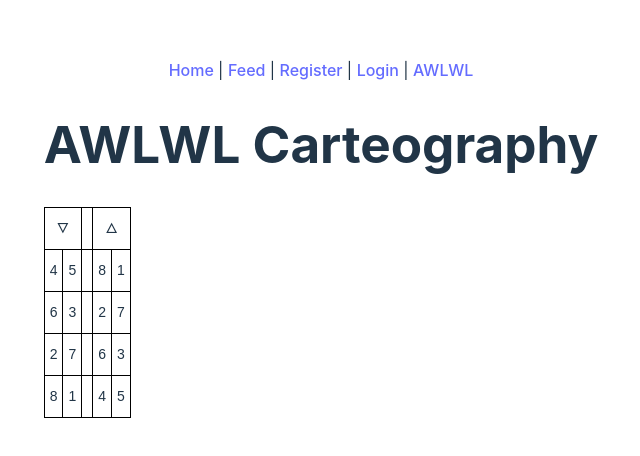
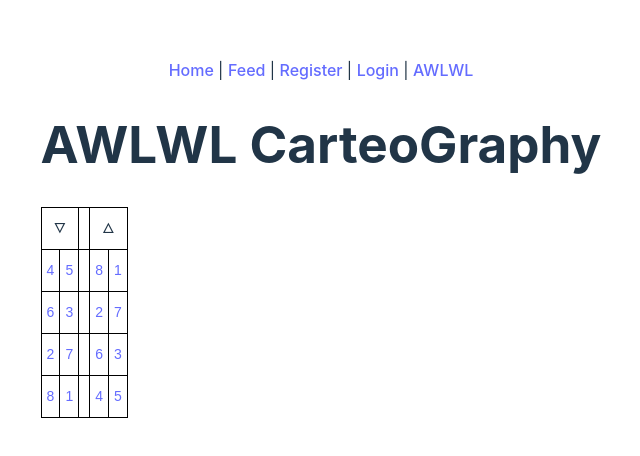
Before and after one commit to BBuchholz/fearlessly-antediluvial-valley, a Vue app: page /awlwl in a window 1280 px wide. Shown: the part 162-618 px from the top of the page, without its empty margins (319-959 px from the left). Built offline with nearby package versions, Linux system fonts and the light colour scheme.

Commit message:
Add mats

```diff
--- a/src/main.js
+++ b/src/main.js
@@ -3,34 +3,7 @@ import './style.css'
 import App from './App.vue'
 import router from "./router";
 
-// Import the functions you need from the SDKs you need
-import { initializeApp } from "firebase/app";
-import { getAnalytics } from "firebase/analytics";
-// TODO: Add SDKs for Firebase products that you want to use
-// https://firebase.google.com/docs/web/setup#available-libraries
-
-// Your web app's Firebase configuration
-// For Firebase JS SDK v7.20.0 and later, measurementId is optional
-const firebaseConfig = {
-  apiKey: "AIzaSyDsnPaJiBvlBtXuk7XjyqEmTppS1Tym3ak",
-  authDomain: "tutorial-vue-firebase-auth.firebaseapp.com",
-  projectId: "tutorial-vue-firebase-auth",
-  storageBucket: "tutorial-vue-firebase-auth.appspot.com",
-  messagingSenderId: "37053177347",
-  appId: "1:37053177347:web:0321fa2a5658fa49e9f836",
-  measurementId: "G-E0X8DTVQQ3"
-};
-
-// Initialize Firebase, adapted to reflect the tutorial at
-// https://learnvue.co/articles/vue-firebase-authentication#adding-firebase-to-vue-3
-// const app already in use, but tutorial just calls without storing
-const fireBaseApp = initializeApp(firebaseConfig);
-
 const app = createApp(App);
-
-
-const analytics = getAnalytics(fireBaseApp);
-
 
 app.use(router);
 
--- /dev/null
+++ b/src/views/1.vue
@@ -0,0 +1,3 @@
+<template>
+    build a template at <a href="https://www.tablesgenerator.com/html_tables#">tablesgenerator.com</a>
+</template>
--- /dev/null
+++ b/src/views/2.vue
@@ -0,0 +1,3 @@
+<template>
+    FILL THIS IN
+</template>
--- /dev/null
+++ b/src/views/3.vue
@@ -0,0 +1,3 @@
+<template>
+    FILL THIS IN
+</template>
--- /dev/null
+++ b/src/views/4.vue
@@ -0,0 +1,3 @@
+<template>
+    FILL THIS IN
+</template>
--- /dev/null
+++ b/src/views/5.vue
@@ -0,0 +1,3 @@
+<template>
+    FILL THIS IN
+</template>
--- /dev/null
+++ b/src/views/6.vue
@@ -0,0 +1,3 @@
+<template>
+    FILL THIS IN
+</template>
--- /dev/null
+++ b/src/views/7.vue
@@ -0,0 +1,3 @@
+<template>
+    FILL THIS IN
+</template>
--- /dev/null
+++ b/src/views/8.vue
@@ -0,0 +1,3 @@
+<template>
+    FILL THIS IN
+</template>
--- /dev/null
+++ b/src/views/9.vue
@@ -0,0 +1,3 @@
+<template>
+    <p>You found me...</p>
+</template>
--- a/src/views/AWLWL.vue
+++ b/src/views/AWLWL.vue
@@ -1,5 +1,5 @@
 <template>
-  <h1> AWLWL Carteography </h1>
+  <h1> AWLWL CarteoGraphy </h1>
 
   <table class="tg">
   <thead>
@@ -11,32 +11,68 @@
   </thead>
   <tbody>
     <tr>
-      <td class="tg-baqh">4</td>
-      <td class="tg-baqh">5</td>
-      <td class="tg-baqh"></td>
-      <td class="tg-baqh">8</td>
-      <td class="tg-baqh">1</td>
+      <td class="tg-baqh">
+        <router-link to="4">4</router-link>
+      </td>
+      <td class="tg-baqh">
+        <router-link to="5">5</router-link>
+      </td>
+      <td class="tg-baqh">
+
+      </td>
+      <td class="tg-baqh">
+        <router-link to="8">8</router-link>
+      </td>
+      <td class="tg-baqh">
+        <router-link to="1">1</router-link>
+      </td>
     </tr>
     <tr>
-      <td class="tg-baqh">6</td>
-      <td class="tg-baqh">3</td>
+      <td class="tg-baqh">
+        <router-link to="6">6</router-link>
+      </td>
+      <td class="tg-baqh">
+        <router-link to="3">3</router-link>
+      </td>
       <td class="tg-baqh"></td>
-      <td class="tg-baqh">2</td>
-      <td class="tg-baqh">7</td>
+      <td class="tg-baqh">
+        <router-link to="2">2</router-link>
+      </td>
+      <td class="tg-baqh">
+        <router-link to="7">7</router-link>
+      </td>
     </tr>
     <tr>
-      <td class="tg-baqh">2</td>
-      <td class="tg-baqh">7</td>
-      <td class="tg-baqh"></td>
-      <td class="tg-baqh">6</td>
-      <td class="tg-baqh">3</td>
+      <td class="tg-baqh">
+        <router-link to="2">2</router-link>
+      </td>
+      <td class="tg-baqh">
+        <router-link to="7">7</router-link>
+      </td>
+      <td class="tg-baqh">
+
+      </td>
+      <td class="tg-baqh">
+        <router-link to="6">6</router-link>
+      </td>
+      <td class="tg-baqh">
+        <router-link to="3">3</router-link>
+      </td>
     </tr>
     <tr>
-      <td class="tg-baqh">8</td>
-      <td class="tg-baqh">1</td>
+      <td class="tg-baqh">
+        <router-link to="8">8</router-link>
+      </td>
+      <td class="tg-baqh">
+        <router-link to="1">1</router-link>
+      </td>
       <td class="tg-baqh"></td>
-      <td class="tg-baqh">4</td>
-      <td class="tg-baqh">5</td>
+      <td class="tg-baqh">
+        <router-link to="4">4</router-link>
+      </td>
+      <td class="tg-baqh">
+        <router-link to="5">5</router-link>
+      </td>
     </tr>
   </tbody>
   </table>
```
Also changed, not shown: src/router/index.js (+36 -0 lines).
